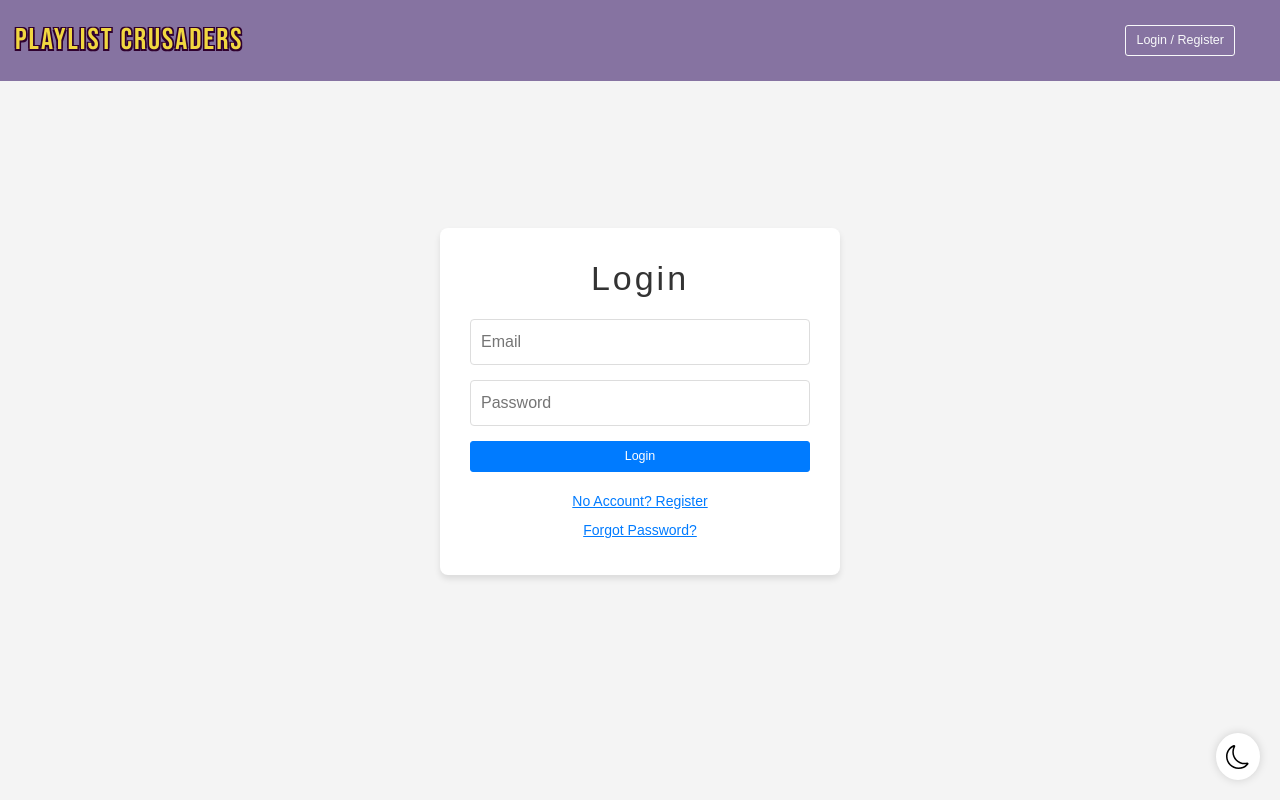
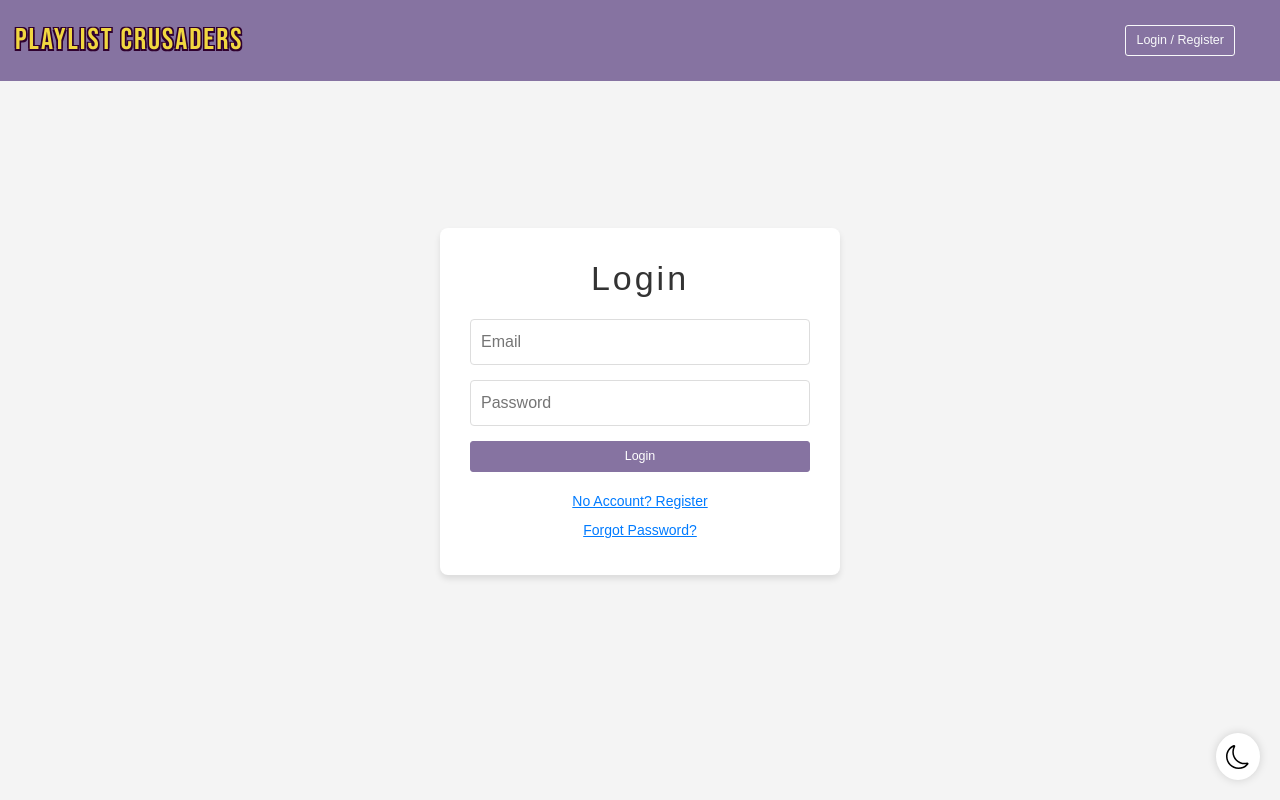
Before and after one commit to rsoto726/capstone-PlaylistCrusaders, a React (Create React App) app in the folder client/: page /login in a window 1280 px wide. Built offline with nearby package versions, Linux system fonts and the light colour scheme; no server answers.

Commit message:
button styling

```diff
--- a/client/src/components/Login.tsx
+++ b/client/src/components/Login.tsx
@@ -56,7 +56,7 @@ export default function Login() {
             onChange={handleChange}
             required
           />
-          <Button type="submit" variant="primary" size="lg" className="w-100 mt-4">
+          <Button type="submit" variant="primary" size="lg" className="login-buttons w-100 mt-4">
             Login
           </Button>
 
--- a/client/src/styles/Login.css
+++ b/client/src/styles/Login.css
@@ -130,20 +130,14 @@
     background-color: #666;
   }
 
-  .login-button {
-  width: 100%;
-  padding: 14px;
-  font-size: 18px;
-  background-color: #007bff;
-  color: white;
-  border: none;
-  border-radius: 6px;
-  cursor: pointer;
-  margin-top: 20px;
+.login-buttons {
+  background-color: #8673a1;
+  border-color: #8673a1;
 }
 
-.login-button:hover {
-  background-color: #0056b3;
+.login-buttons:hover {
+  background-color: #7b6699;
+  border-color: #7b6699;
 }
 
 .login-links {
```
